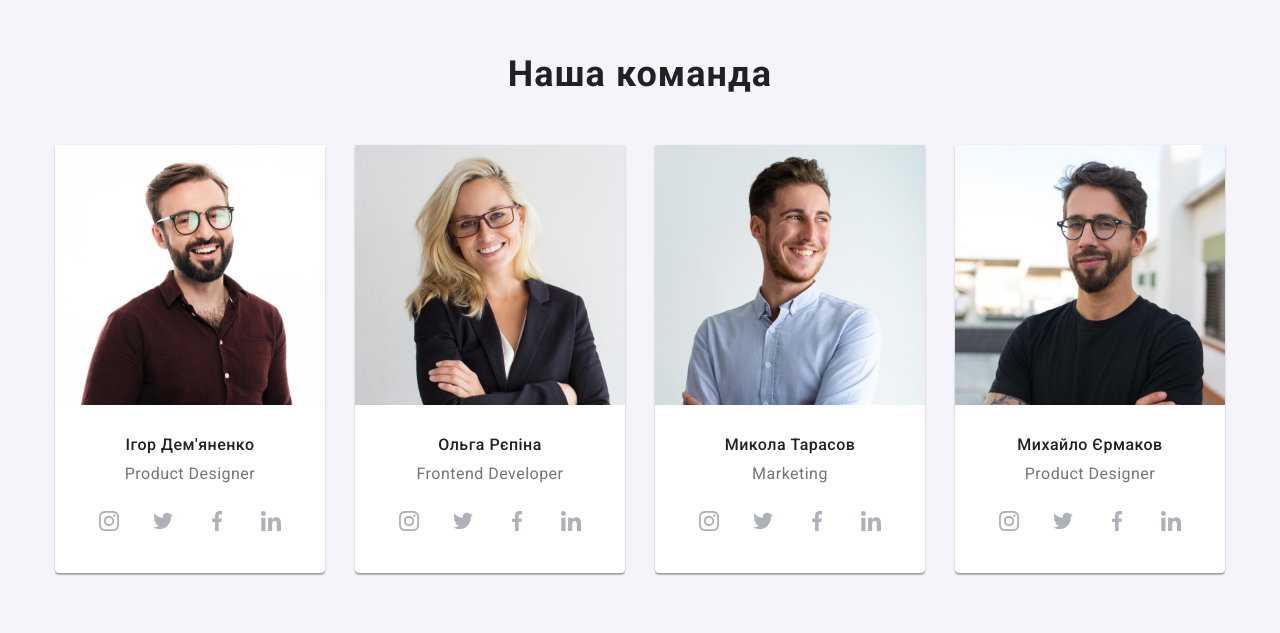
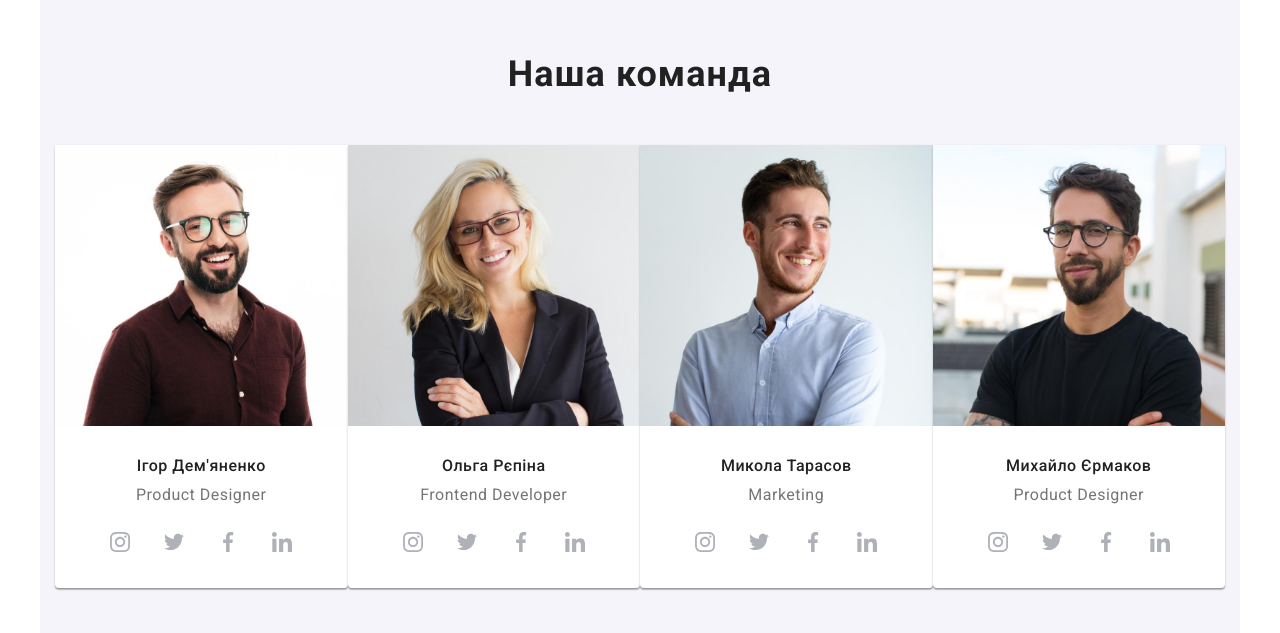
Before and after one commit to DmitriyAlyoshin/goit-markup-hw-08, a plain HTML site: page index.html in a window 1280 px wide. Shown: the part 1627-2260 px from the top of the page. Drawn offline with nearby package versions, Linux system fonts and the light colour scheme.

Commit message:
Team_created

```diff
--- a/index.html
+++ b/index.html
@@ -189,11 +189,11 @@
         </section>
 
         <section class="team">
-            <div class="container">
+            <div class="container team__container">
                 <h2 class="section__title section__title--indent">Наша команда</h2>
                 <ul class="team__list">
                     <li class="team__item">
-                        <img src="./images/photo-1.jpg" alt="Фото Ігора" width="270">
+                        <img src="./images/photo-1.jpg" alt="Фото Ігора" >
                         <h3 class="employee-name-title employee-name-title--indent">Ігор Дем'яненко</h3>
                         <p lang="en" class="team__text team__text--indent">Product Designer</p>
                         <ul class="team-sociallink__item team-sociallink__item--indent">
@@ -228,7 +228,7 @@
                         </ul>
                     </li>
                     <li class="team__item">
-                        <img src="./images/photo-2.jpg" alt="Фото Ольги" width="270">
+                        <img src="./images/photo-2.jpg" alt="Фото Ольги" >
                         <h3 class="employee-name-title employee-name-title--indent">Ольга Рєпіна</h3>
                         <p lang="en" class="team__text team__text--indent">Frontend Developer</p>
                         <ul class="team-sociallink__item team-sociallink__item--indent">
@@ -263,7 +263,7 @@
                         </ul>
                     </li>
                     <li class="team__item">
-                        <img src="./images/photo-3.jpg" alt="Фото Миколи" width="270">
+                        <img src="./images/photo-3.jpg" alt="Фото Миколи" >
                         <h3 class="employee-name-title employee-name-title--indent">Микола Тарасов</h3>
                         <p lang="en" class="team__text team__text--indent">Marketing</p>
                         <ul class="team-sociallink__item team-sociallink__item--indent">
@@ -298,7 +298,7 @@
                         </ul>
                     </li>
                     <li class="team__item">
-                        <img src="./images/photo-4.jpg" alt="Фото Михайла" width="270">
+                        <img src="./images/photo-4.jpg" alt="Фото Михайла" >
                         <h3 class="employee-name-title employee-name-title--indent">Михайло Єрмаков</h3>
                         <p lang="en" class="team__text team__text--indent">Product Designer</p>
                         <ul class="team-sociallink__item team-sociallink__item--indent">
@@ -336,7 +336,7 @@
             </div>
         </section>
 
-        <section class="clients">
+        <!-- <section class="clients">
 
             <div class="container">
 
@@ -401,7 +401,7 @@
             </div>
 
 
-        </section>
+        </section> -->
 
     </main>
 
--- a/sass/layout/_features.scss
+++ b/sass/layout/_features.scss
@@ -60,7 +60,9 @@
 
 .features__text {
   @media (max-width: 767px) {
-    margin-bottom: 30px;
+    &:not(:last-child) {
+      margin-bottom: 30px;
+    }
   }
 
   margin-top: 0;
--- a/sass/layout/_projects.scss
+++ b/sass/layout/_projects.scss
@@ -1,5 +1,8 @@
 .projects__container {
   padding-top: 0;
+  @media (max-width: 1199px) {
+    display: none;
+  }
 }
 
 .projects__list {
--- a/sass/layout/_team.scss
+++ b/sass/layout/_team.scss
@@ -1,10 +1,34 @@
 .team {
   background-color: getColor("secondary-bgd");
+  @media (min-width: 480px) {
+    margin: 0 auto;
+    width: 480px;
+  }
+
+  @media screen and (min-width: 768px) {
+    margin: 0 auto;
+    width: 768px;
+  }
+
+  @media (min-width: 1200px) {
+    margin: 0 auto;
+    width: 1200px;
+  }
+}
+
+.team__container {
+  @media (max-width: 1199px) {
+
+    padding-top: 60px;
+    padding-bottom: 60px;
+  }
 }
 
 .team__list {
-  display: flex;
-  justify-content: space-between;
+  @media (min-width: 768px) {
+    display: flex;
+    width: 100%;
+  }
 }
 
 .team__item {
@@ -12,6 +36,11 @@
   box-shadow: 0px 1px 3px rgba(0, 0, 0, 0.12), 0px 1px 1px rgba(0, 0, 0, 0.14),
     0px 2px 1px rgba(0, 0, 0, 0.2);
   border-radius: 0px 0px 4px 4px;
+  @media (max-width: 767px) {
+    &:not(:last-child) {
+      margin-bottom: 30px;
+    }
+  }
 }
 
 .team__text {
@@ -27,15 +56,14 @@
 
 .team-sociallink__item {
   display: grid;
-  grid-template-columns: repeat(4, 1fr);
-  column-gap: 10px;
+  grid-template-columns: repeat(4, 44px);
+  gap: 10px;
+  justify-content: center;
   place-items: center;
 }
 
 .team-sociallink__item--indent {
-  margin-left: 32px;
-  margin-right: 32px;
-  margin-bottom: 30px;
+  padding-bottom: 24px;
 }
 
 .team-sociallink__icon {
```
Also changed, not shown: css/main.css, css/main.min.css, 2 other files.
